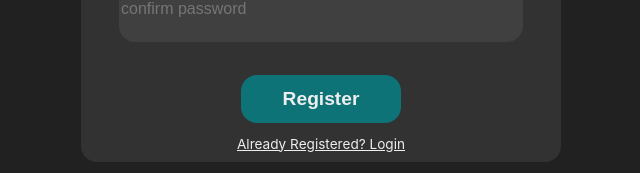
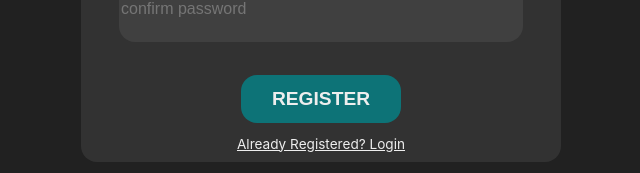
Before and after one commit to rohankurian10/database-login, a React (Create React App) app: page /registration in a window 1280 px wide. Shown: the part 478-651 px from the top of the page, without its empty margins (319-959 px from the left). Built offline with nearby package versions, Linux system fonts and the light colour scheme.

Commit message:
changed register from regular to capital

```diff
--- a/src/components/Auth/Registration/Registration.js
+++ b/src/components/Auth/Registration/Registration.js
@@ -10,7 +10,7 @@ const Registration = () => {
         <input type="password" placeholder="confirm password"></input>
       </div>
       <div className="Button-Container">
-        <button>Register</button>
+        <button>REGISTER</button>
         <div>
           <a href="/login">Already Registered? Login</a>
         </div>
```
